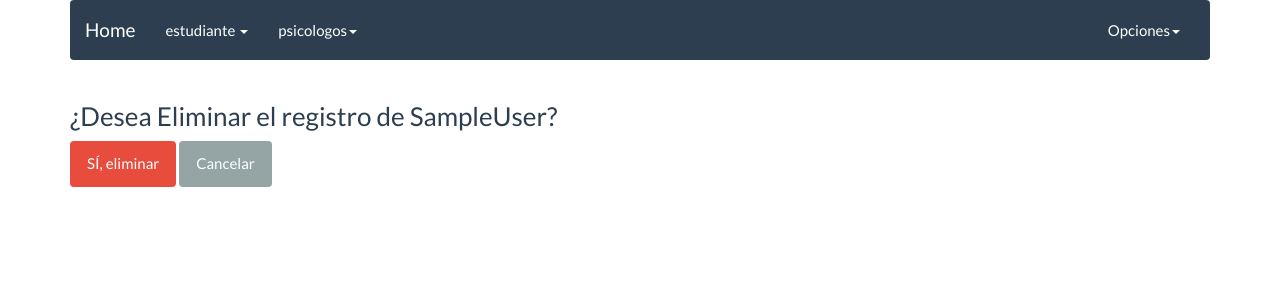
After one commit to andrescollazos/pruebas-psicologicas, a Django app: template templates/administrador/profile_delete.html in a window 1280 px wide. The commit adds this page. Shown: the top 300 px of the page. Run offline with Django 3.2, Linux system fonts and the light colour scheme; the template is opened without the code that fills it: values that come from a table or form of the project are taken from there, others are empty; tables that the repository leaves empty hold one stand-in row (values such as "Sample post"); some libraries are stand-ins or nearby versions.

Commit message:
Eliminar Profile: AHORA SE PUEDEN ELIMINAR LOGICAMENTE USUARIOS, se borran de la tabla de profiles, pero aun persisten en la tabla de User

```diff
--- a/apps/administrador/urls.py
+++ b/apps/administrador/urls.py
@@ -9,5 +9,6 @@ urlpatterns = [
     url(r'^listarPsicologo$', PsicologoList.as_view(), name = 'psicologo_listar'),
     url(r'^crearProfile$', ProfileCrear.as_view(), name = 'profile_crear'),
     url(r'^editarprofile/(?P<pk>\d+)$', ProfileEditar.as_view(), name = 'profile_editar'),
+    url(r'^eliminar/(?P<pk>\d+)$', ProfileEliminar, name='profile_eliminar')
     #url(r'^nuevo$', profile_create, name = 'profile_create'),
 ]
--- /dev/null
+++ b/templates/administrador/profile_delete.html
@@ -0,0 +1,13 @@
+{% extends 'base/base.html' %}
+
+{% block content %}
+<form method="post">
+  {% csrf_token %}
+  <h3>¿Desea Eliminar el registro de {{ profile.user.first_name }}{{ profile.user.last_name }}?</h3>
+
+  <button class="btn btn-danger" type="submit">SÍ, eliminar</button>
+  <a class="btn btn-default" href="{% url 'administrador:profile_listar' %}">Cancelar</a>
+
+</form>
+
+{% endblock %}
--- a/templates/administrador/profile_list.html
+++ b/templates/administrador/profile_list.html
@@ -28,7 +28,7 @@
           <td>{{ profile.user.email }}</td>
           <td>
             <a class="btn btn-primary" href="{% url 'administrador:profile_editar' profile.pk %}">Editar</a>
-            <a class="btn btn-primary" href="#">Eliminar</a>
+            <a class="btn btn-primary" href="{% url 'administrador:profile_eliminar' profile.pk %}">Eliminar</a>
           </td>
         </tr>
       {% endif %}
```
Also changed, not shown: apps/administrador/views.py (+13 -0 lines).
